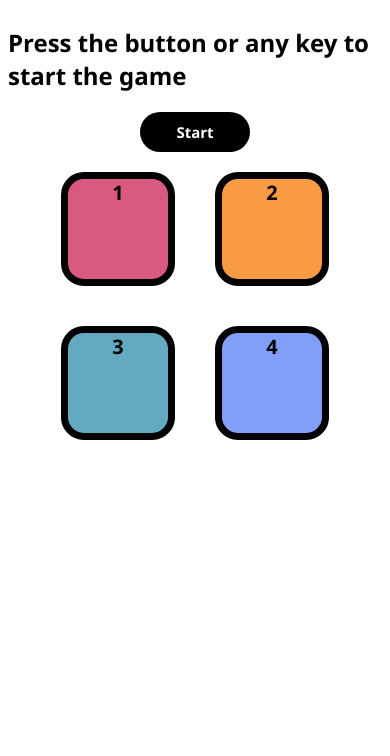
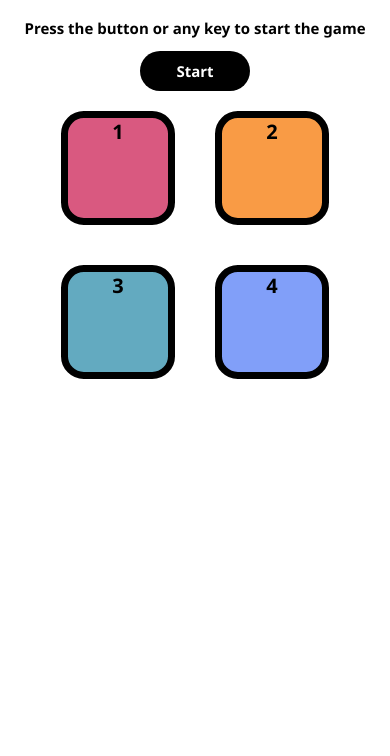
Before and after one commit to Praneet2126/simon-says-game, a plain HTML site: page index.html in a window 390 px wide. Shown: the part 88-844 px from the top of the page. Drawn offline with Linux system fonts and the light colour scheme.

Commit message:
rectified heading font-size

```diff
--- a/style.css
+++ b/style.css
@@ -60,6 +60,15 @@ body {
         height: 100px;
         width: 100px;
     }
+    h2 {
+        font-size: 20px;
+    }
+}
+
+@media (max-width: 450px) {
+    h2 {
+        font-size: 15px;
+    }
 }
 
 .start-button {
```
